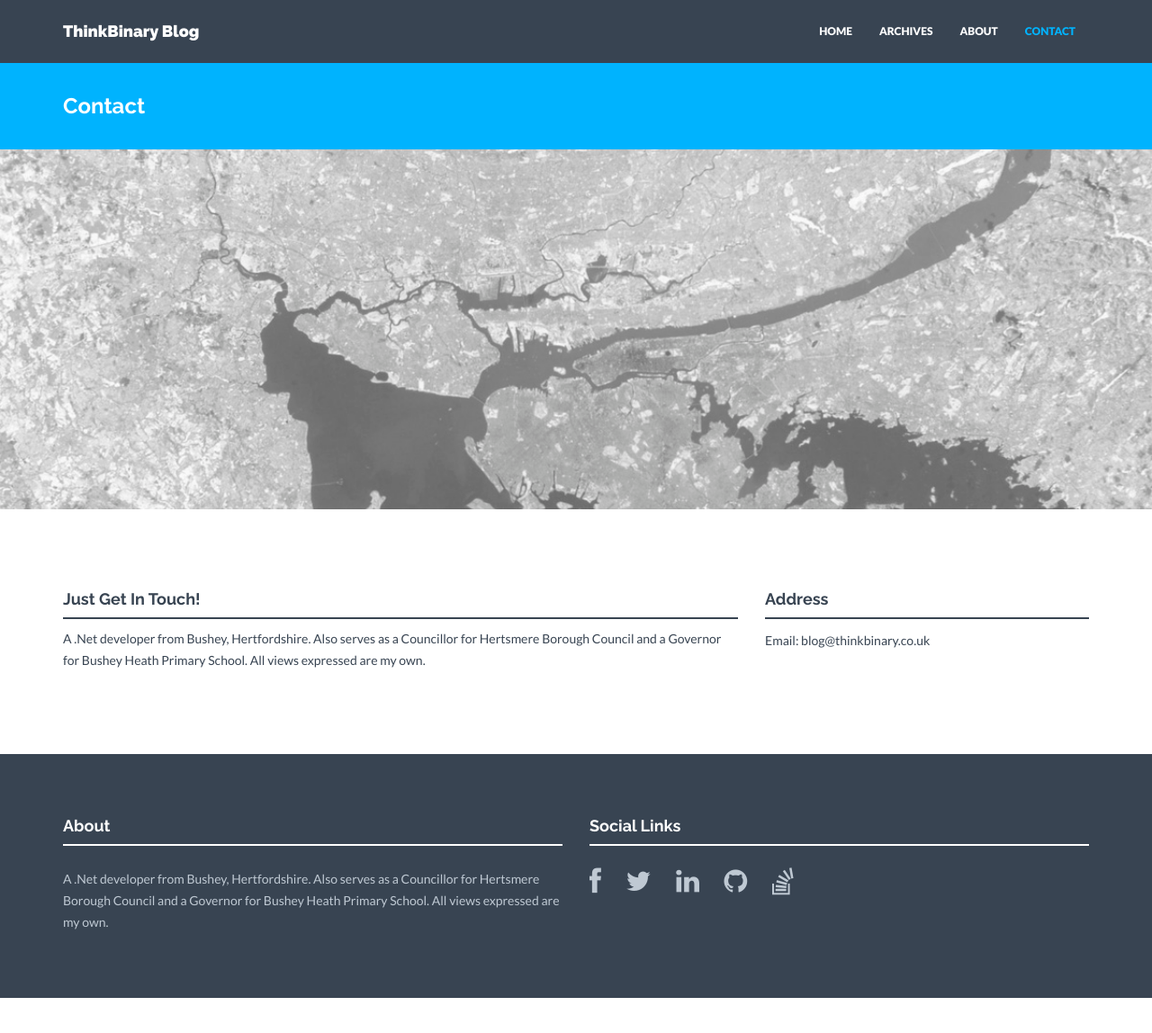
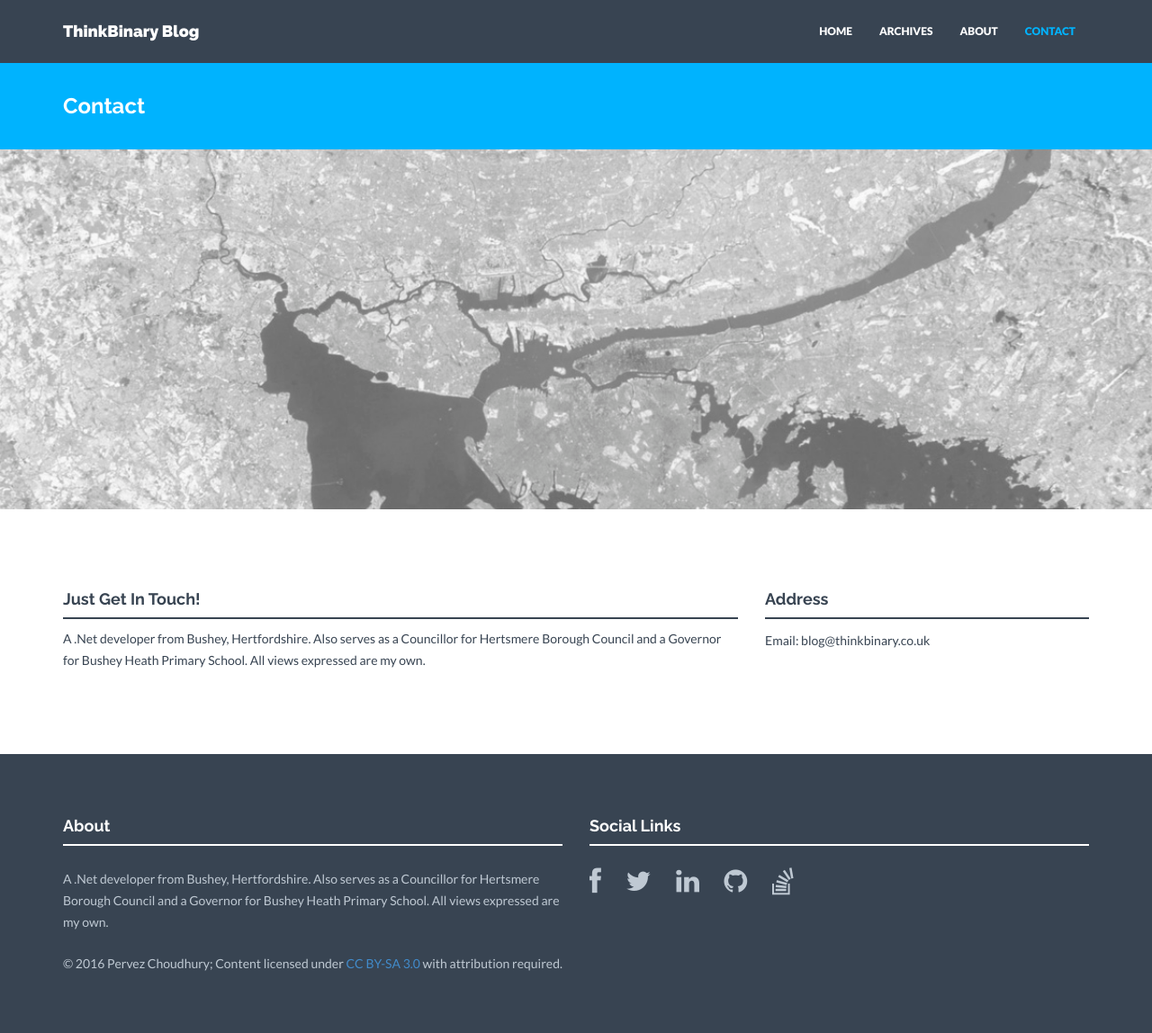
Before and after one commit to codedemonuk/codedemonuk.github.io, a Jekyll site: the page built from contact.html, in a window 1280 px wide and 1155 px high. Shown: the top 1148 px of the window at 90% size. Built offline with Jekyll 4.4.1, drawn with Linux system fonts in a browser that asks for light colours; nearby versions of some CDN libraries.

Commit message:
Add copyright notice and CC licensing of content

```diff
--- a/_includes/footer.html
+++ b/_includes/footer.html
@@ -15,6 +15,15 @@
                     {% endfor %}
                 </p>
             </div>
+
+            <div class="col-lg-12">
+                <p>
+                    &copy; 2016 Pervez Choudhury; Content licensed under
+                    <a href="https://creativecommons.org/licenses/by-sa/3.0/">CC BY-SA 3.0</a>
+                    with attribution required.
+                </p>
+            </div>
+
         </div><! --/row -->
     </div><! --/container -->
 </div><! --/footerwrap -->
```
